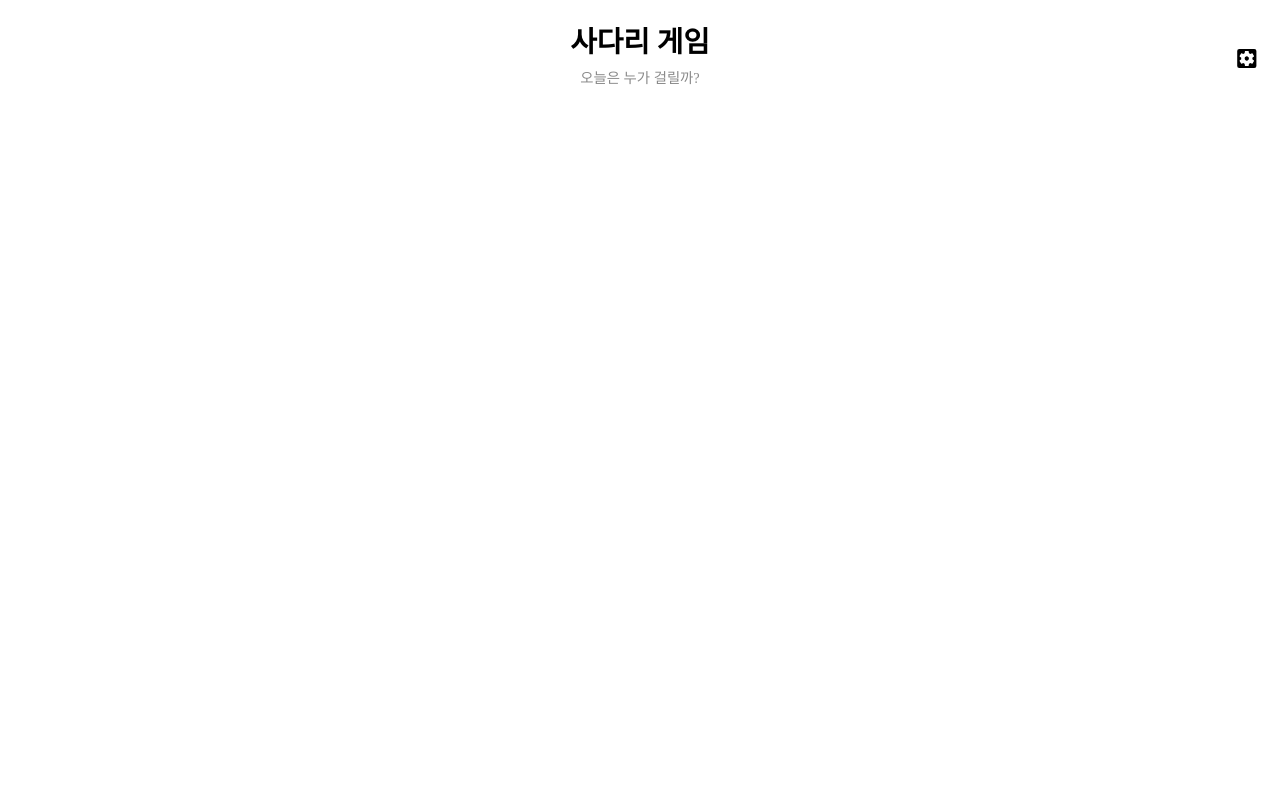
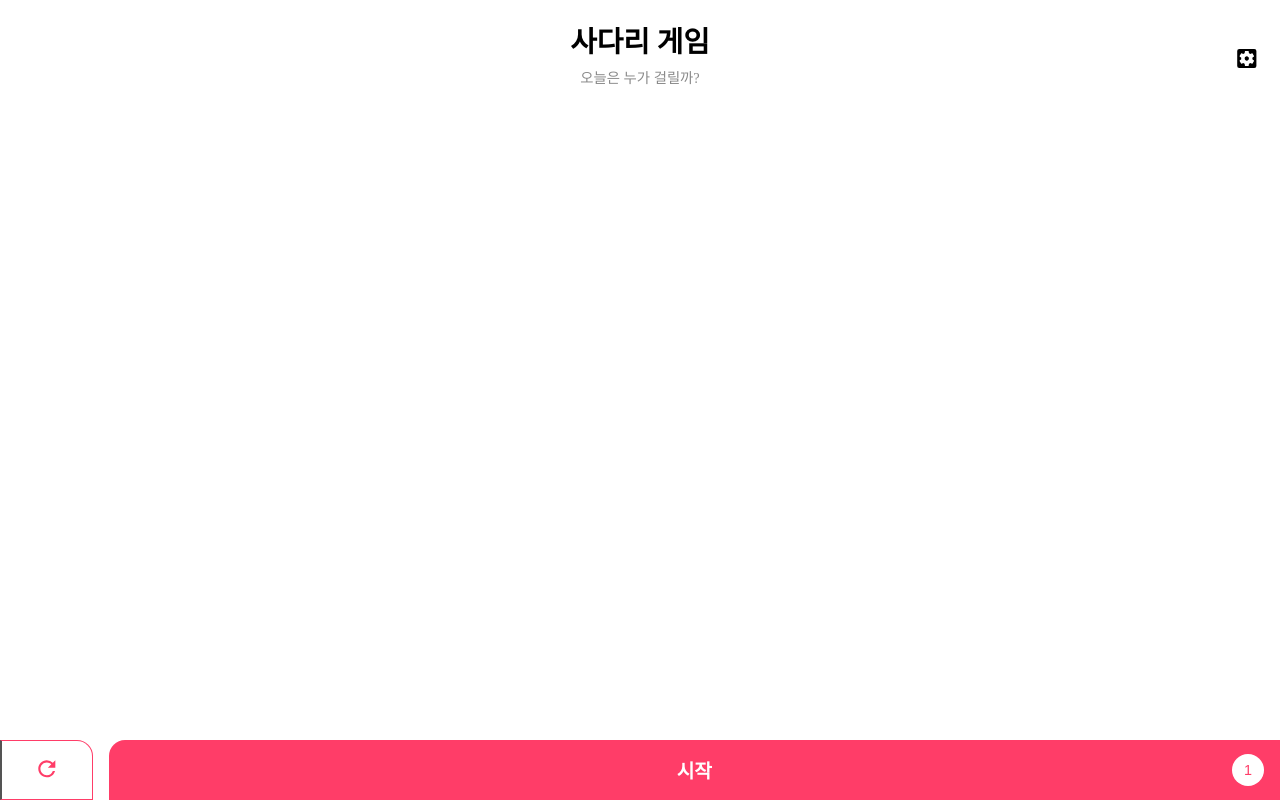
Before and after one commit to smhong813/ladder-game, a React (Create React App) app: page / in a window 1280 px wide. Built offline with nearby package versions, Linux system fonts and the light colour scheme.

Commit message:
Create Footer component

```diff
--- a/src/App.js
+++ b/src/App.js
@@ -1,6 +1,7 @@
 import Header from './components/Header';
-import { MdSettingsApplications } from 'react-icons/md';
+import { MdSettingsApplications, MdOutlineRefresh } from 'react-icons/md';
 import i18n from './i18n.json';
+import MainFooter from './components/MainFooter';
 
 function App() {
   return (
@@ -12,6 +13,15 @@ function App() {
         btnIcon={<MdSettingsApplications size='1.6rem' />}
         btnOnClick={() => {}}
       />
+
+      <MainFooter
+        mainBtnTitle={i18n.footer.title['ko']}
+        mainBtnOnClick={() => {}}
+        subBtnIcon={<MdOutlineRefresh size='1.6rem' color='#ff3d68' />}
+        subBtnOnClick={() => {}}
+        count={1}
+        showCount={true}
+      />
     </div>
   );
 }
--- /dev/null
+++ b/src/components/MainFooter/MainFooter.jsx
@@ -0,0 +1,23 @@
+import React from 'react';
+import styles from './MainFooter.module.scss';
+
+const MainFooter = ({
+  mainBtnTitle,
+  mainBtnOnClick,
+  subBtnIcon,
+  subBtnOnClick,
+  count,
+  showCount,
+}) => {
+  return (
+    <footer className={styles.footer}>
+      <button className={styles.subBtn}>{subBtnIcon}</button>
+      <button className={styles.mainBtn} disabled={count === 0}>
+        <span className={styles.title}>{mainBtnTitle}</span>
+        {showCount && <span className={styles.count}>{count}</span>}
+      </button>
+    </footer>
+  );
+};
+
+export default MainFooter;
--- /dev/null
+++ b/src/components/MainFooter/MainFooter.module.scss
@@ -0,0 +1,65 @@
+.footer {
+  display: flex;
+  width: 100%;
+  height: 60px; /* TODO: declare a varilable */
+  position: fixed;
+  left: 0;
+  bottom: 0;
+  font-family: 'Nanum Gothic';
+
+  .subBtn {
+    padding: 0 2rem;
+    margin-right: 1rem;
+    border-top: 0.1rem solid #ff3d68;
+    border-bottom: 0.1rem solid #ff3d68;
+    border-right: 0.1rem solid #ff3d68;
+    border-top-right-radius: 1rem;
+    background-color: transparent;
+    cursor: pointer;
+
+    &:hover {
+      background-color: #ff3d68; /* TODO: Color refactoring */
+      svg {
+        fill: #ffffff;
+      }
+    }
+  }
+
+  .mainBtn {
+    flex-grow: 1;
+    background-color: #ff3d68;
+    color: #ffffff;
+    font-weight: bold;
+    font-size: 1.2rem;
+    border: 0;
+    border-top-left-radius: 1rem;
+    cursor: pointer;
+
+    &:hover {
+      background-color: #fd2957;
+    }
+
+    &:disabled {
+      background-color: #ff3d68;
+      opacity: 0.6;
+    }
+
+    .count {
+      display: flex;
+      justify-content: center;
+      align-items: center;
+      width: 2rem;
+      height: 2rem;
+      margin-right: 1rem;
+      position: absolute;
+      top: 50%;
+      right: 0;
+      transform: translateY(-50%);
+      border-radius: 50%;
+      background-color: white;
+      color: #ff3d68;
+      font-weight: normal;
+      font-size: 0.9rem;
+    }
+  }
+}
--- /dev/null
+++ b/src/components/MainFooter/index.js
@@ -0,0 +1,2 @@
+import MainFooter from './MainFooter';
+export default MainFooter;
--- a/src/i18n.json
+++ b/src/i18n.json
@@ -8,5 +8,11 @@
       "en": "",
       "ko": "오늘은 누가 걸릴까?"
     }
+  },
+  "footer": {
+    "title": {
+      "en": "Start",
+      "ko": "시작"
+    }
   }
 }
```
Also changed, not shown: src/components/Footer/Footer.jsx (deleted, +0 -7 lines).
